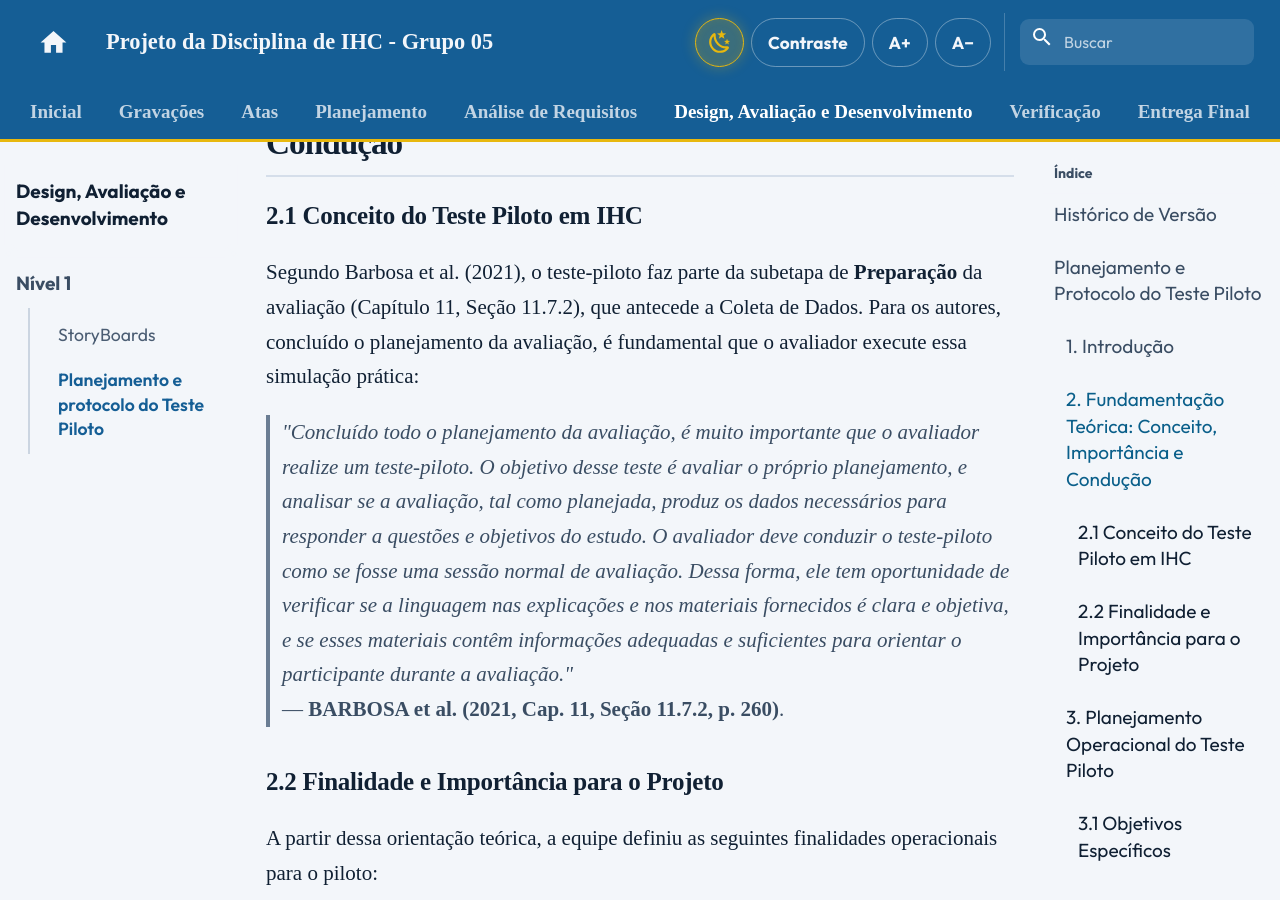
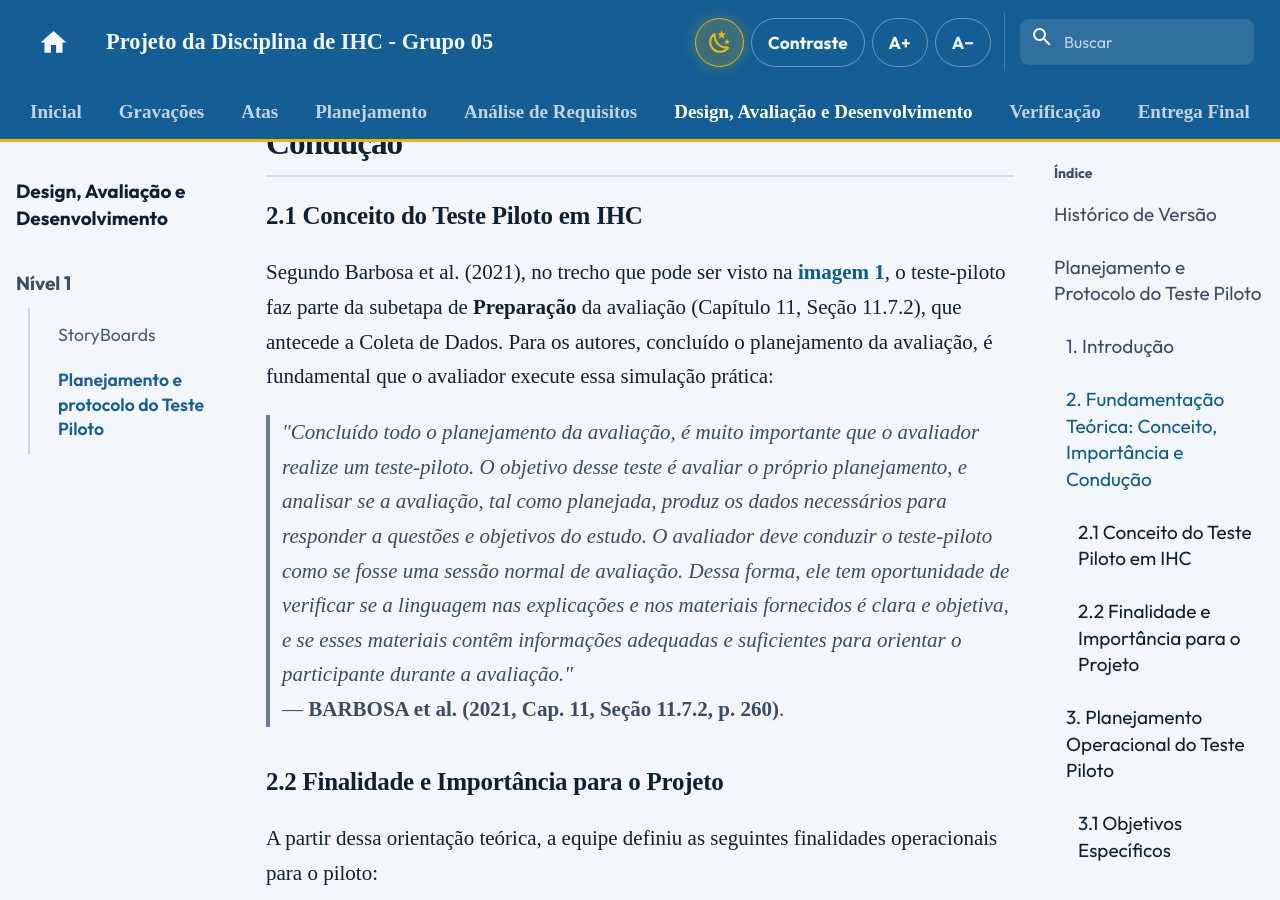
Before and after one commit to Interacao-Humano-Computador/2026.2-Grupo05, an MkDocs documentation site: the page built from docs/design-avaliacao-desenvolvimento/nivel1/planejamento-e-protocolo-do-teste-piloto.md, in a window 1280 px wide and 900 px high, scrolled down 2154 px. Built offline with MkDocs 1.6.1 and Material for MkDocs 9.7.7, drawn with Linux system fonts in a browser that asks for light colours; comment, search, counter and statistics services are not loaded; some of the changed text lies outside the part shown.

Commit message:
docs: corrige erros no planejamento do teste piloto

```diff
--- a/docs/design-avaliacao-desenvolvimento/nivel1/planejamento-e-protocolo-do-teste-piloto.md
+++ b/docs/design-avaliacao-desenvolvimento/nivel1/planejamento-e-protocolo-do-teste-piloto.md
@@ -23,14 +23,14 @@
 Como o teste piloto tem como foco ensaiar o *procedimento* de avaliação, um único storyboard e a análise de tarefas correspondente (modelos HTA e CTT da TAR-01) são suficientes para exercitar todo o roteiro.
 
 > ⚠️ **CONFORMIDADE COM O ITEM 12 DO CHECKLIST DA ETAPA 4**
-> Os resultados obtidos no teste piloto servem **exclusivamente para calibração** do roteiro, do tempo e dos recursos tecnológicos. Eles **não serão computados nem contabilizados** nos resultados das avaliações finais do Storyboard nem da Análise de Tarefas. A declaração formal encontra-se na [Seção 6](#6-declaracao-de-conformidade-com-o-item-12-resultado-do-teste-piloto).
+> Os resultados obtidos no teste piloto servem **exclusivamente para calibração** do roteiro, do tempo e dos recursos tecnológicos. Eles **não serão computados nem contabilizados** nos resultados das avaliações finais do Storyboard nem da Análise de Tarefas. A declaração formal encontra-se na [Seção 6](#6-declaracao-de-conformidade-com-o-item-12-do-checklist).
 
 ---
 
 ## 2. Fundamentação Teórica: Conceito, Importância e Condução
 
 ### 2.1 Conceito do Teste Piloto em IHC
-Segundo Barbosa et al. (2021), o teste-piloto faz parte da subetapa de **Preparação** da avaliação (Capítulo 11, Seção 11.7.2), que antecede a Coleta de Dados. Para os autores, concluído o planejamento da avaliação, é fundamental que o avaliador execute essa simulação prática:
+Segundo Barbosa et al. (2021), no trecho que pode ser visto na [imagem 1](#8-imagem-da-referencia-no-livro), o teste-piloto faz parte da subetapa de **Preparação** da avaliação (Capítulo 11, Seção 11.7.2), que antecede a Coleta de Dados. Para os autores, concluído o planejamento da avaliação, é fundamental que o avaliador execute essa simulação prática:
 
 > *"Concluído todo o planejamento da avaliação, é muito importante que o avaliador realize um teste-piloto. O objetivo desse teste é avaliar o próprio planejamento, e analisar se a avaliação, tal como planejada, produz os dados necessários para responder a questões e objetivos do estudo. O avaliador deve conduzir o teste-piloto como se fosse uma sessão normal de avaliação. Dessa forma, ele tem oportunidade de verificar se a linguagem nas explicações e nos materiais fornecidos é clara e objetiva, e se esses materiais contêm informações adequadas e suficientes para orientar o participante durante a avaliação."*
 > — **BARBOSA et al. (2021, Cap. 11, Seção 11.7.2, p. 260)**.
```
Also changed, not shown: other parts of docs/design-avaliacao-desenvolvimento/nivel1/planejamento-e-protocolo-do-teste-piloto.md (+1 -1 lines).
